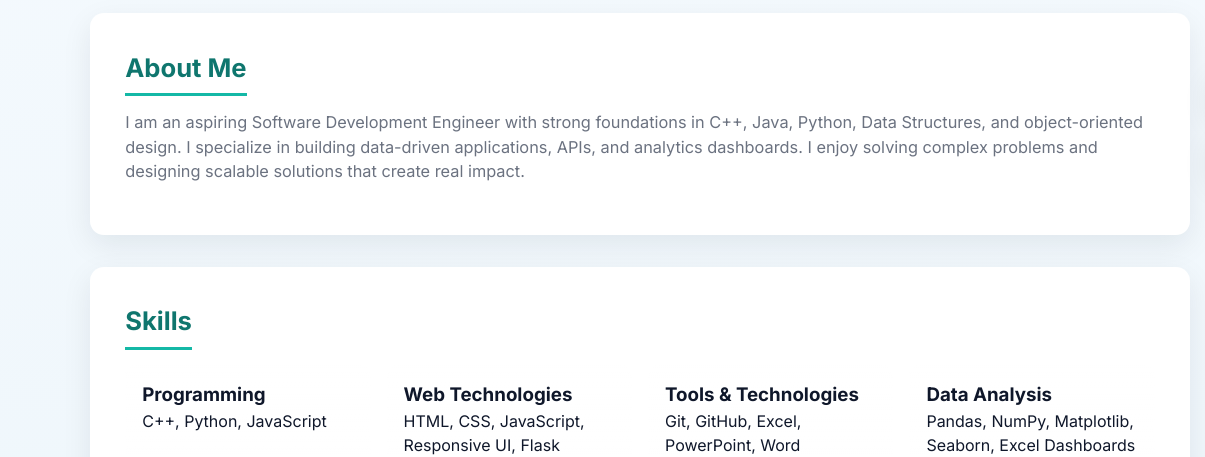
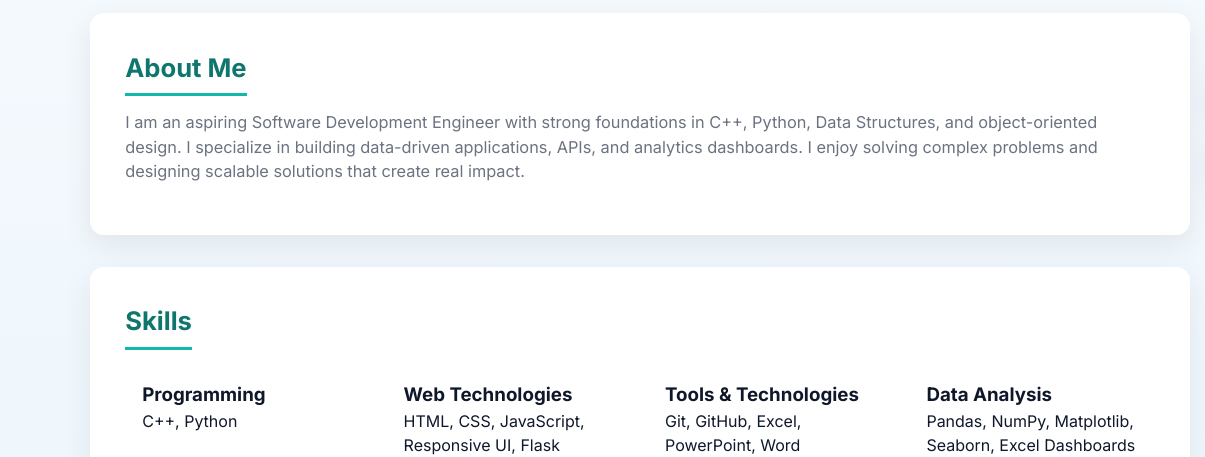
Before and after one commit to Samarthgarg14/Portfolio, a plain HTML site: page index.html in a window 1280 px wide. Shown: the part 501-958 px from the top of the page, 0-1205 px from the left. Drawn offline with Linux system fonts and the light colour scheme.

```diff
--- a/index.html
+++ b/index.html
@@ -91,7 +91,7 @@
     <section id="about" class="container section">
       <h2>About Me</h2>
       <p class="lead">
-        I am an aspiring Software Development Engineer with strong foundations in C++, Java, Python, Data Structures,
+        I am an aspiring Software Development Engineer with strong foundations in C++, Python, Data Structures,
         and object-oriented design. I specialize in building data-driven applications, APIs, and analytics dashboards.
         I enjoy solving complex problems and designing scalable solutions that create real impact.</p>
     </section>
@@ -104,7 +104,7 @@
 
         <div class="skill-card glass">
           <h3>Programming</h3>
-          <p>C++, Python, JavaScript</p>
+          <p>C++, Python</p>
         </div>
 
         <div class="skill-card glass">
```
